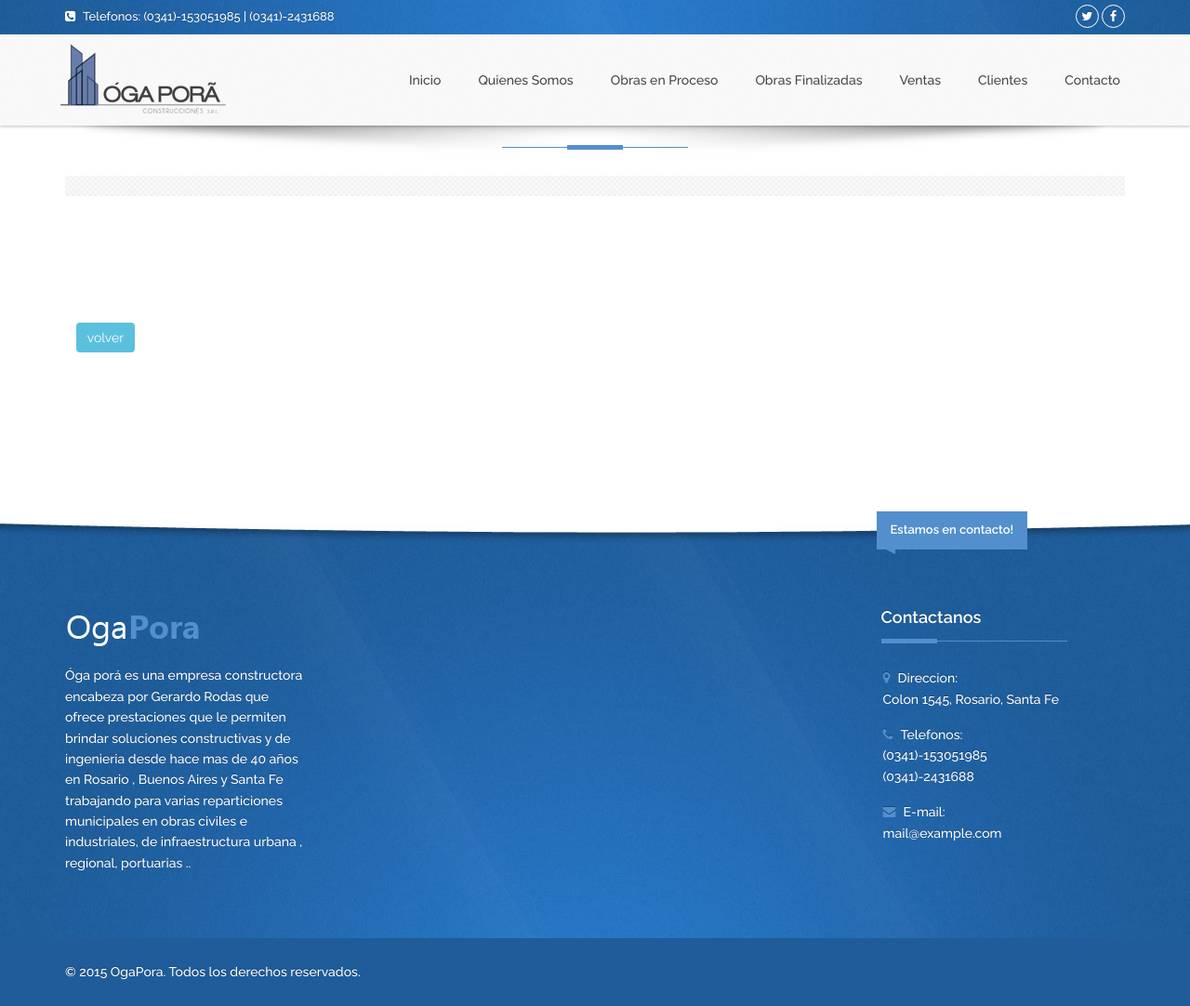
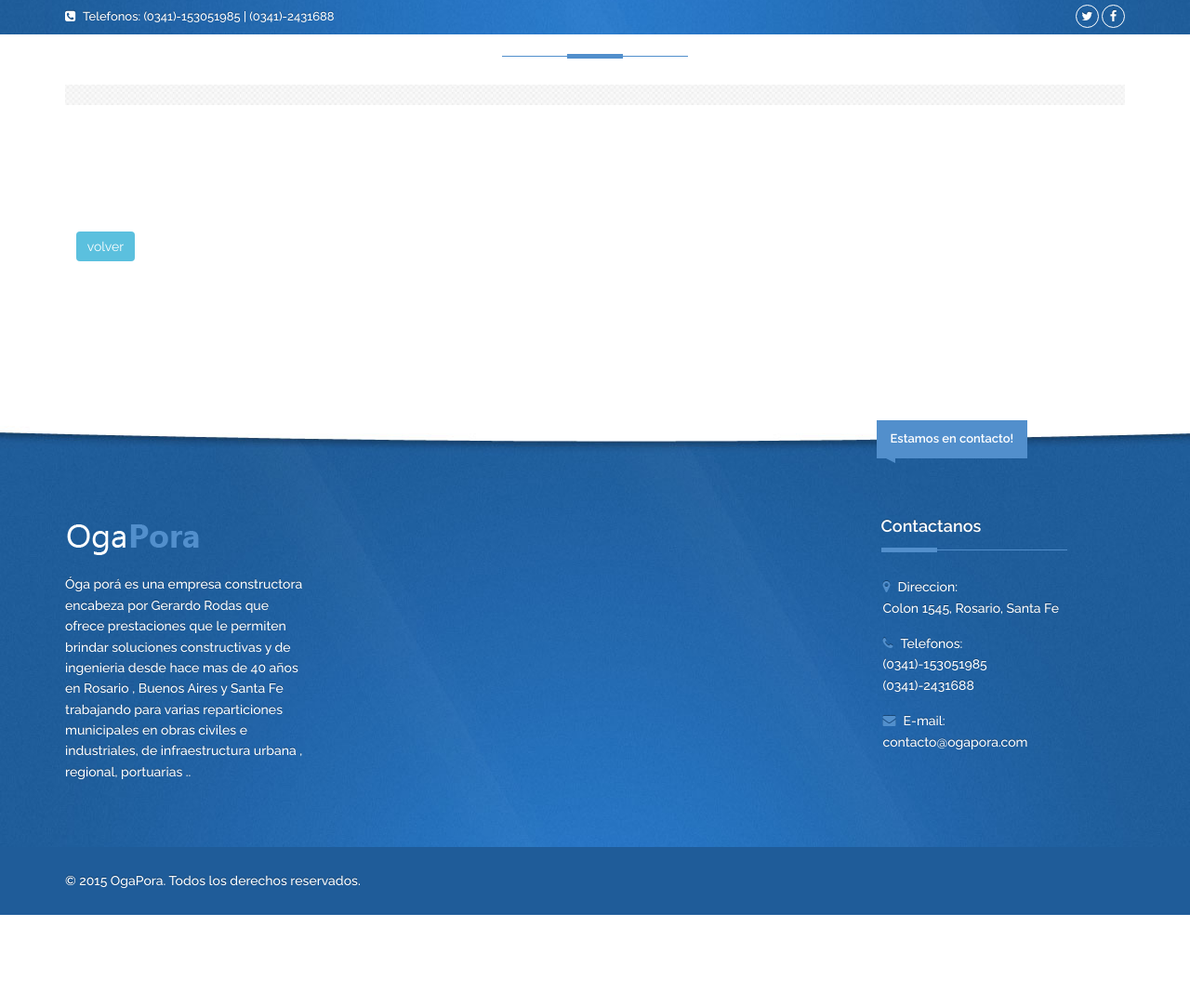
Before and after one commit to sebasnob/OgaPora, a PHP site: page /proyectos.php?id_proyecto=1 in a window 1280 px wide. Shown: the whole page at 93% size. After the commit the page ends 984 px from the top, so only its background shows below. Run offline with PHP 8.4, Linux system fonts and the light colour scheme; data that the repository does not hold is empty.

```diff
--- a/index.php
+++ b/index.php
@@ -309,7 +309,7 @@ $imgGaleria3 = getGalery($mysqli, '3');
                             <span class="dropcap-theme"><?php echo substr($img3['descripcion'],0,1);?></span>
                             <?php echo $img3['descripcion']?>
                             <br>
-                            <a href="/proyectos.php?id_proyecto=<?php echo $img3['id']?>&nombre_proyecto=<?php echo $img3['titulo']?>" class="btn-outline linke">m&aacute;s info</a>
+                            <a href="proyectos.php?id_proyecto=<?php echo $img3['id']?>&nombre_proyecto=<?php echo $img3['titulo']?>" class="btn-outline linke">m&aacute;s info</a>
                         </p>
                     </div>
                     <div class="col-md-6">
@@ -428,6 +428,8 @@ $imgGaleria3 = getGalery($mysqli, '3');
 
 $(document).ready(function() {
     $('.pgwSlider').pgwSlider();
+
+
 });
 
 //$(document).ready(function() {
@@ -452,6 +454,7 @@ $(document).ready(function() {
 //	});
 //});
 
+
 </script>
 
 </body>
--- a/proyectos.php
+++ b/proyectos.php
@@ -94,26 +94,6 @@ if($_GET['id_proyecto'] == ''){
   </div>
   <!-- end #topbar -->
 
-  <header id="header">
-    <nav class="navbar yamm navbar-default navbar-static-top" role="navigation">
-      <div class="container">
-        <div class="navbar-header">
-          <a class="navbar-brand dropdown-toggle page-scroll" href="#topbar"><img src="images/logo.png" alt="" /></a>
-		</div>
-        <div class="navbar-collapse collapse">
-          <ul class="nav navbar-nav">
-            <li class="dropdown"><a href="index.php#topbar" class="dropdown-toggle hvr">Inicio</a></li>
-            <li class="dropdown"><a href="index.php#quienes" class="dropdown-toggle hvr">Quienes Somos</a></li>
-            <li class="dropdown"><a href="index.php#obras" class="dropdown-toggle hvr">Obras en Proceso</a></li>
-            <li class="dropdown"><a href="index.php#proyectos" class="dropdown-toggle hvr">Obras Finalizadas</a></li>
-            <li class="dropdown"><a href="index.php#ventas" class="dropdown-toggle hvr">Ventas</a></li>
-            <li class="dropdown"><a href="index.php#clientes" class="dropdown-toggle hvr">Clientes</a></li>
-            <li class="dropdown"><a href="index.php#contacto" class="dropdown-toggle hvr">Contacto</a></li>
-          </ul>
-        </div>
-      </div>
-    </nav>
-  </header>
   <!-- end #header -->
   <div class="clearfix"></div>
   <!-- end .clearfix -->
@@ -188,7 +168,7 @@ if($_GET['id_proyecto'] == ''){
             <li><i class="fa fa-phone"></i><span>Telefonos:</span><br>
               (0341)-153051985<br/>(0341)-2431688</li>
             <li><i class="fa fa-envelope"></i><span>E-mail:</span><br>
-              <a href="mailto:#">mail@example.com</a></li>
+              <a href="mailto:#">contacto@ogapora.com</a></li>
           </ul>
         </div>
         <!-- end .col-md-3 -->
```
